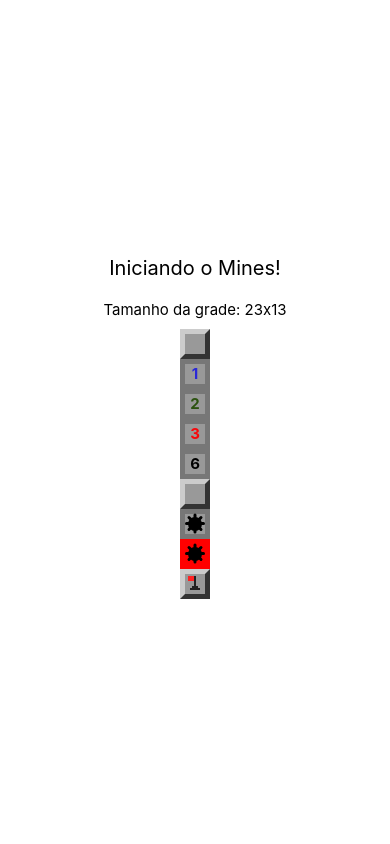
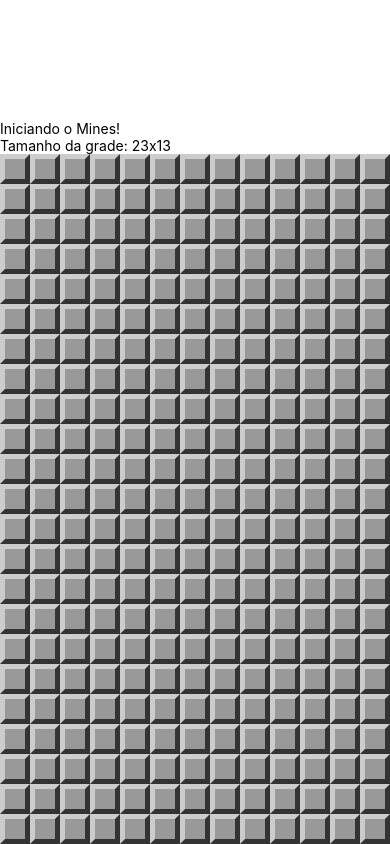
Before and after one commit to allanmn/react-native-mines, a React Native app: screen / in a window 390 px wide. Built offline with nearby package versions, Linux system fonts and the light colour scheme.

Commit message:
showing safe fields and exploding

```diff
--- a/App.js
+++ b/App.js
@@ -1,11 +1,59 @@
-import { StyleSheet, Text, View } from "react-native";
+import { Alert, StyleSheet, Text, View } from "react-native";
 import params from "./src/params";
-import Field from "./src/components/Field";
 import { Component } from "react";
-import Flag from "./src/components/Flag";
+import {
+  cloneBoard,
+  createMinedBoard,
+  hadExplosion,
+  openField,
+  showMines,
+  wonGame,
+} from "./src/logic";
+import MineField from "./src/components/MineField";
 
 export default class App extends Component {
+  constructor(props) {
+    super(props);
+    this.state = this.createState();
+  }
+
+  minesAmount = () => {
+    const cols = params.getColumnsAmount();
+    const rows = params.getRowsAmount();
+    return Math.ceil(cols * rows * params.difficultLevel);
+  };
+
+  createState = () => {
+    const cols = params.getColumnsAmount();
+    const rows = params.getRowsAmount();
+
+    return {
+      board: createMinedBoard(rows, cols, this.minesAmount()),
+      won: false,
+      lost: false,
+    };
+  };
+
+  onOpenField = (row, column) => {
+    const board = cloneBoard(this.state.board);
+    openField(board, row, column);
+    const lost = hadExplosion(board);
+    const won = wonGame(board);
+
+    if (lost) {
+      showMines(board);
+      Alert.alert("Perdeeeeu!", "Que buuuuurro!");
+    }
+
+    if (won) {
+      Alert.alert("Parabéns", "Você venceu!");
+    }
+
+    this.setState({ board, lost, won });
+  };
+
   render() {
+    // console.log(this.state.board)
     return (
       <View style={styles.container}>
         <Text style={styles.welcome}>Iniciando o Mines!</Text>
@@ -13,15 +61,9 @@
           Tamanho da grade: {params.getRowsAmount()}x{params.getColumnsAmount()}
         </Text>
 
-        <Field />
-        <Field opened nearMines={1}/>
-        <Field opened nearMines={2}/>
-        <Field opened nearMines={3}/>
-        <Field opened nearMines={6}/>
-        <Field mined/>
-        <Field mined opened/>
-        <Field mined opened exploded/>
-        <Field flagged/>
+        <View style={styles.board}>
+          <MineField board={this.state.board} onOpenField={this.onOpenField}/>
+        </View>
       </View>
     );
   }
@@ -30,18 +72,10 @@
 const styles = StyleSheet.create({
   container: {
     flex: 1,
-    backgroundColor: "#fff",
+    justifyContent: "flex-end",
+  },
+  board: {
     alignItems: "center",
-    justifyContent: "center",
-  },
-  welcome: {
-    fontSize: 20,
-    textAlign: "center",
-    margin: 10,
-  },
-  instructions: {
-    fontSize: 15,
-    textAlign: "center",
-    margin: 10,
+    backgroundColor: "#AAA",
   },
 });
--- a/src/components/Field.js
+++ b/src/components/Field.js
@@ -1,5 +1,5 @@
 import React from "react";
-import { StyleSheet, Text, View } from "react-native";
+import { StyleSheet, Text, TouchableWithoutFeedback, View } from "react-native";
 import params from "../params";
 import Mine from "./Mine";
 import Flag from "./Flag";
@@ -22,6 +22,7 @@
   }
 
   return (
+    <TouchableWithoutFeedback onPress={props.onOpen}>
       <View style={styleField}>
         {!mined && opened && nearMines > 0 ? (
           <Text style={[styles.label, { color: color }]}>{nearMines}</Text>
@@ -31,6 +32,7 @@
         {mined && opened ? <Mine /> : false}
         {flagged && !opened ? <Flag /> : false}
       </View>
+    </TouchableWithoutFeedback>
   );
 };
 
--- /dev/null
+++ b/src/components/MineField.js
@@ -0,0 +1,27 @@
+import React from "react";
+import Field from "./Field";
+import { StyleSheet, View } from "react-native";
+
+export default (props) => {
+  const rows = props.board.map((row, r) => {
+    const columns = row.map((field, c) => {
+      return (
+        <Field {...field} key={c} onOpen={() => props.onOpenField(r, c)} />
+      );
+    });
+
+    return (
+      <View key={r} style={{ flexDirection: "row" }}>
+        {columns}
+      </View>
+    );
+  });
+
+  return <View style={styles.container}>{rows}</View>;
+};
+
+const styles = StyleSheet.create({
+  container: {
+    backgroundColor: "#EEE",
+  },
+});
--- a/src/logic.js
+++ b/src/logic.js
@@ -42,4 +42,73 @@
   return spreadMined(board, minesAmount);
 };
 
-export { createMinedBoard };
+const cloneBoard = (board) => {
+  return board.map((rows) => {
+    return rows.map((field) => {
+      return { ...field };
+    });
+  });
+};
+
+const getNeighbors = (board, row, column) => {
+  const neighbors = [];
+  const rows = [row - 1, row, row + 1];
+  const columns = [column - 1, column, column + 1];
+  for (let r of rows) {
+    for (let c of columns) {
+      const difer = r !== row || c !== column;
+      const validRow = r >= 0 && r < board.length;
+      const validColumn = c >= 0 && c < board[0].length;
+      if (difer && validColumn && validRow) {
+        neighbors.push(board[r][c]);
+      }
+    }
+  }
+
+  return neighbors;
+};
+
+const safeNeighborhood = (board, row, column) => {
+  const safes = (result, neighbor) => result && !neighbor.mined;
+  return getNeighbors(board, row, column).reduce(safes, true);
+};
+
+const openField = (board, row, column) => {
+  const field = board[row][column];
+  if (!field.opened) {
+    field.opened = true;
+    if (field.mined) {
+      field.exploded = true;
+    } else if (safeNeighborhood(board, row, column)) {
+      for (let n of getNeighbors(board, row, column)) {
+        openField(board, n.row, n.column);
+      }
+    } else {
+      const neighbors = getNeighbors(board, row, column);
+      field.nearMines = neighbors.filter((n) => n.mined).length;
+    }
+  }
+};
+
+const fields = (board) => [].concat(...board);
+
+const hadExplosion = (board) =>
+  fields(board).filter((field) => field.exploded).length > 0;
+
+const pendding = (field) =>
+  (field.mined && !field.flagged) || (!field.mined && !field.opened);
+
+const wonGame = (board) => fields(board).filter(pendding).length === 0;
+const showMines = (board) =>
+  fields(board)
+    .filter((field) => field.mined)
+    .forEach((field) => (field.opened = true));
+
+export {
+  createMinedBoard,
+  cloneBoard,
+  openField,
+  hadExplosion,
+  wonGame,
+  showMines,
+};
```
Lines whose indentation alone changed are shown as unchanged.
